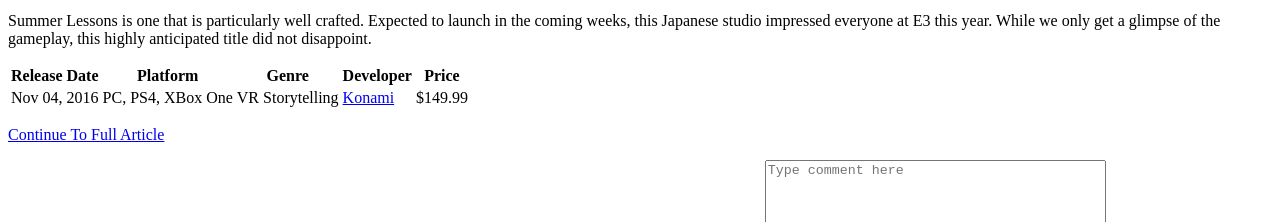
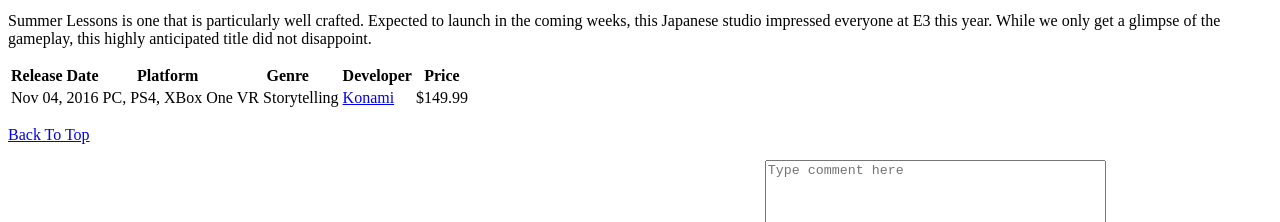
Before and after one commit to ynots/Lemonless, a plain HTML site: page index.html in a window 1280 px wide. Shown: the part 1360-1582 px from the top of the page. Drawn offline with Linux system fonts and the light colour scheme.

Commit message:
last link update on index

```diff
--- a/index.html
+++ b/index.html
@@ -109,7 +109,7 @@
                         </tr>
                     </table>
                 </section>
-                <p class="read-more"><a href="#main-nav">Continue To Full Article</a></p>
+                <p class="to-top"><a href="#main-nav">Back To Top</a></p>
             </article>
 
             <!-- Quick Comment Section -->
```
